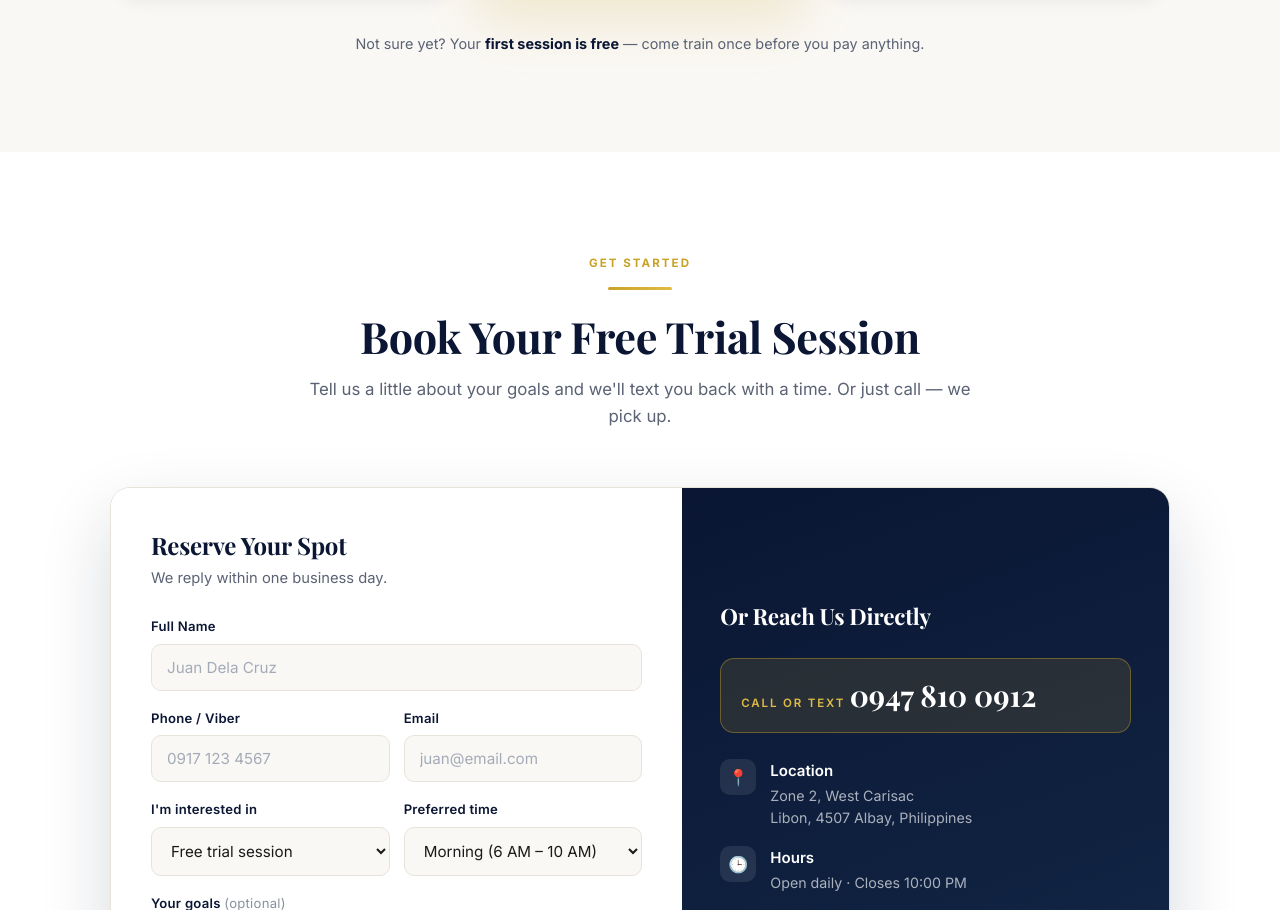
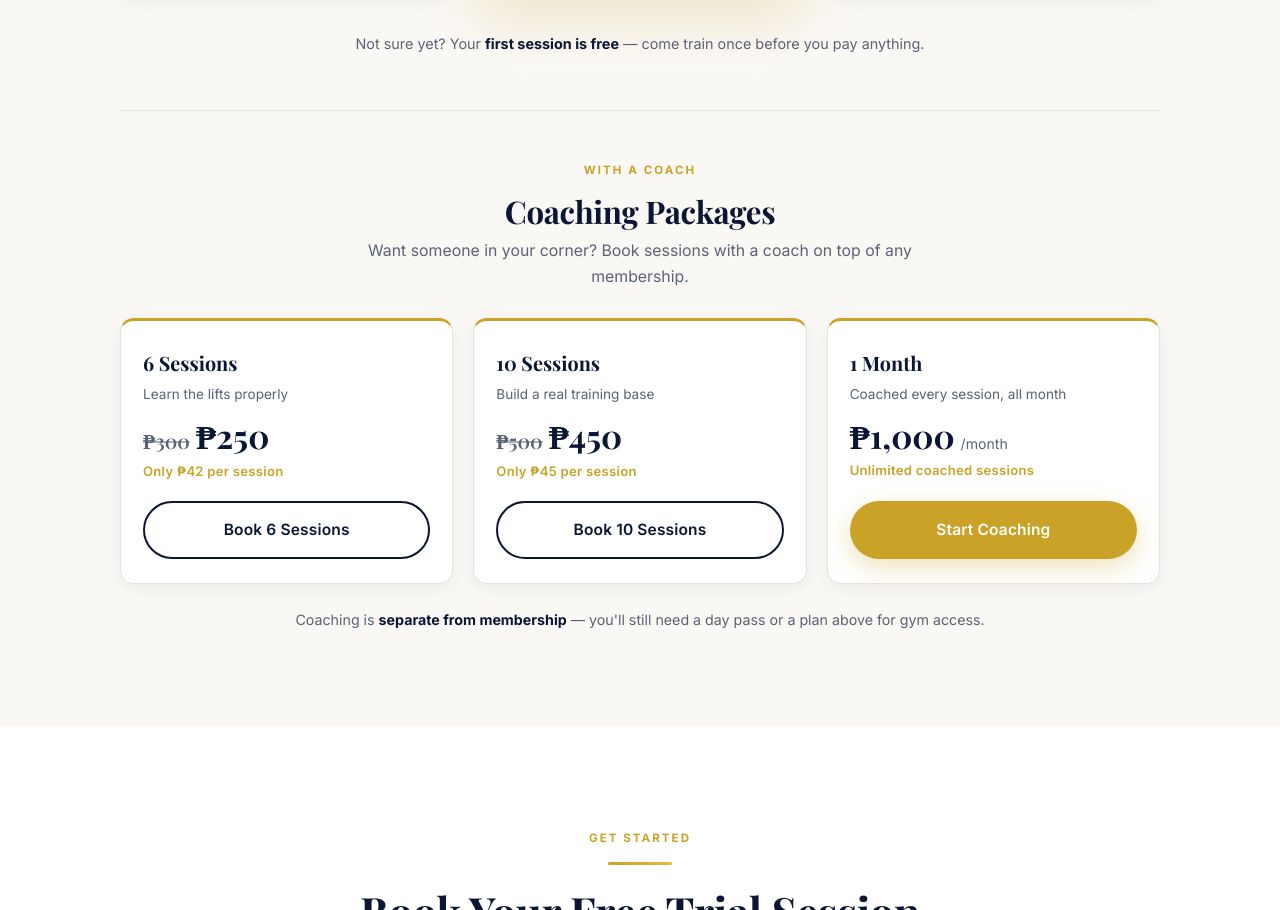
Before and after one commit to Pampam03/z2wc, a plain HTML site: page index.html in a window 1280 px wide. Shown: the part 6165-7075 px from the top of the page. Drawn offline with nearby package versions, Linux system fonts and the light colour scheme; a web font is replaced by a local one.

Commit message:
Add files via upload

```diff
--- a/index.html
+++ b/index.html
@@ -48,7 +48,7 @@
     "@type": "AggregateRating",
     "ratingValue": "5.0",
     "bestRating": "5",
-    "reviewCount": "27"
+    "reviewCount": "1"
   }
 }
 </script>
@@ -435,6 +435,47 @@ header.scrolled{background:rgba(10,22,51,.97);box-shadow:0 6px 30px rgba(0,0,0,.
 .plan li::before{content:'✓';position:absolute;left:0;color:var(--gold);font-weight:800;font-size:.95rem}
 .pricing-note{text-align:center;color:var(--muted);font-size:.9rem;margin-top:34px}
 .pricing-note strong{color:var(--navy)}
+
+/* ═══════════════ COACHING ═══════════════ */
+.coach-block{
+  max-width:1040px;margin:54px auto 0;
+  border-top:1px solid var(--line);padding-top:44px;
+}
+.coach-head{text-align:center;max-width:600px;margin:0 auto 28px}
+.coach-head h3{font-size:clamp(1.5rem,3.2vw,1.95rem);color:var(--navy);margin-bottom:8px}
+.coach-head p{color:var(--muted);font-size:.99rem}
+
+.coach-grid{display:grid;grid-template-columns:repeat(3,1fr);gap:20px}
+.coach-card{
+  background:var(--white);border:1px solid var(--line);border-radius:14px;
+  border-top:3px solid var(--gold);
+  padding:26px 22px 24px;display:flex;flex-direction:column;
+  box-shadow:var(--shadow-sm);
+  transition:transform .28s cubic-bezier(.2,.8,.3,1),box-shadow .28s;
+}
+.coach-card:hover{transform:translateY(-5px);box-shadow:var(--shadow-md)}
+.coach-card .ct{font-family:'Playfair Display',serif;font-size:1.24rem;font-weight:700;color:var(--navy);margin-bottom:3px}
+.coach-card .cs{font-size:.85rem;color:var(--muted);margin-bottom:15px}
+.coach-price{display:flex;align-items:baseline;gap:6px;margin-bottom:4px;flex-wrap:wrap}
+.coach-price .amt{font-family:'Playfair Display',serif;font-size:2.05rem;font-weight:700;color:var(--navy);line-height:1}
+.coach-price .per{font-size:.88rem;color:var(--muted)}
+.coach-price .was{
+  font-family:'Playfair Display',serif;font-size:1.25rem;font-weight:600;
+  color:var(--muted);text-decoration:line-through;text-decoration-thickness:2px;
+  text-decoration-color:rgba(90,98,116,.5);
+}
+.coach-card .per-sess{
+  font-size:.82rem;color:var(--gold);font-weight:600;
+  letter-spacing:.02em;margin-bottom:18px;min-height:18px;
+}
+.coach-card .btn{margin-top:auto}
+
+.coach-note{
+  margin-top:24px;text-align:center;font-size:.89rem;color:var(--muted);
+}
+.coach-note strong{color:var(--navy)}
+
+@media (max-width:820px){ .coach-grid{grid-template-columns:1fr;max-width:400px;margin:0 auto} }
 
 /* ═══════════════ CONTACT ═══════════════ */
 .contact{padding:96px 0;background:var(--white)}
@@ -930,6 +971,41 @@ footer{background:var(--navy);color:rgba(255,255,255,.6);padding:54px 0 30px;bor
     </div>
 
     <p class="pricing-note reveal">Not sure yet? Your <strong>first session is free</strong> — come train once before you pay anything.</p>
+    <div class="coach-block reveal">
+      <div class="coach-head">
+        <span class="eyebrow">With a Coach</span>
+        <h3>Coaching Packages</h3>
+        <p>Want someone in your corner? Book sessions with a coach on top of any membership.</p>
+      </div>
+
+      <div class="coach-grid">
+        <div class="coach-card">
+          <div class="ct">6 Sessions</div>
+          <div class="cs">Learn the lifts properly</div>
+          <div class="coach-price"><span class="was">₱300</span><span class="amt">₱250</span></div>
+          <div class="per-sess">Only ₱42 per session</div>
+          <a href="#contact" class="btn btn-line btn-block">Book 6 Sessions</a>
+        </div>
+
+        <div class="coach-card">
+          <div class="ct">10 Sessions</div>
+          <div class="cs">Build a real training base</div>
+          <div class="coach-price"><span class="was">₱500</span><span class="amt">₱450</span></div>
+          <div class="per-sess">Only ₱45 per session</div>
+          <a href="#contact" class="btn btn-line btn-block">Book 10 Sessions</a>
+        </div>
+
+        <div class="coach-card">
+          <div class="ct">1 Month</div>
+          <div class="cs">Coached every session, all month</div>
+          <div class="coach-price"><span class="amt">₱1,000</span><span class="per">/month</span></div>
+          <div class="per-sess">Unlimited coached sessions</div>
+          <a href="#contact" class="btn btn-gold btn-block">Start Coaching</a>
+        </div>
+      </div>
+
+      <p class="coach-note">Coaching is <strong>separate from membership</strong> — you'll still need a day pass or a plan above for gym access.</p>
+    </div>
   </div>
 </section>
 
@@ -978,7 +1054,9 @@ footer{background:var(--navy);color:rgba(255,255,255,.6);padding:54px 0 30px;bor
                 <option>6-month membership (₱2,500)</option>
                 <option>1-year membership (₱5,000)</option>
                 <option>Group training</option>
-                <option>Personal coaching</option>
+                <option>Coaching — 6 sessions (₱250)</option>
+                <option>Coaching — 10 sessions (₱450)</option>
+                <option>Coaching — 1 month (₱1,000)</option>
                 <option>Student / group rates</option>
               </select>
             </div>
```
